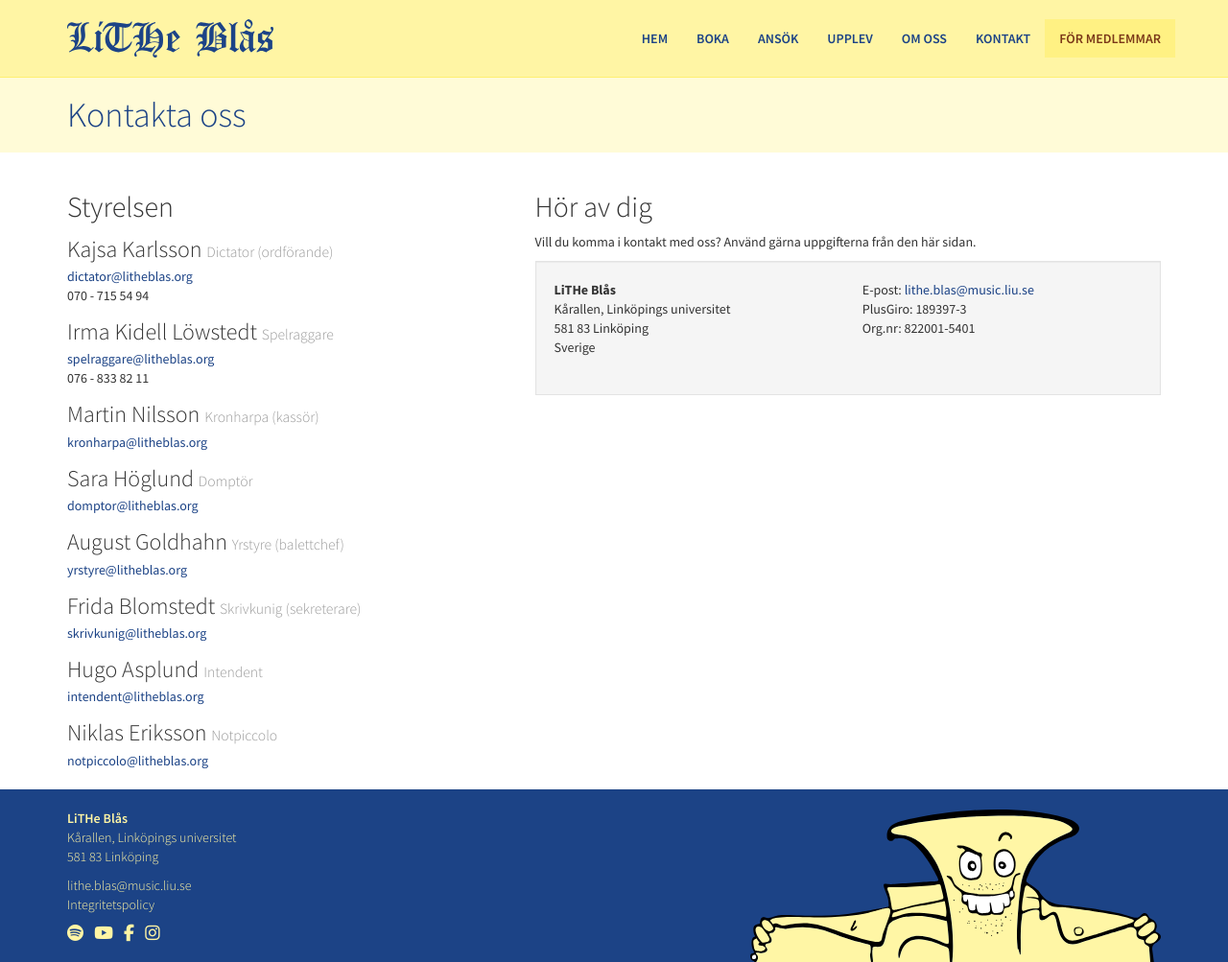
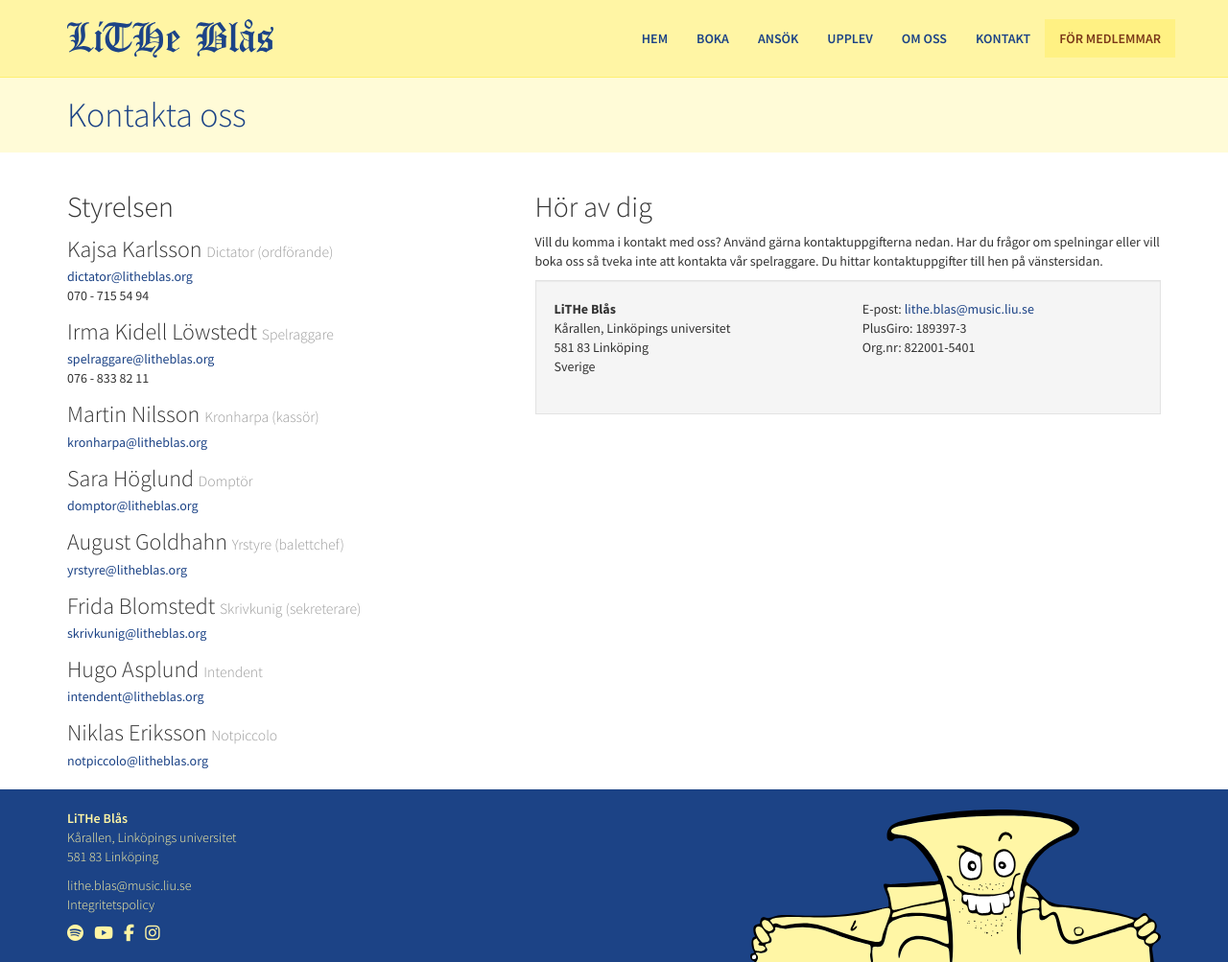
Before and after one commit to litheblas/litheblas.org, a Jekyll site: the page built from _pages/kontakt.md, in a window 1280 px wide and 1003 px high. Shown: the whole window at 96% size. Built offline with Jekyll 4.4.1, drawn with Linux system fonts in a browser that asks for light colours; nearby versions of some CDN libraries.

Commit message:
Update contact.html

```diff
--- a/_layouts/contact.html
+++ b/_layouts/contact.html
@@ -83,7 +83,7 @@ layout: default
 
         <div class="col-md-7">
             <h2>Hör av dig</h2>
-            <p>Vill du komma i kontakt med oss? Använd gärna uppgifterna från den här sidan.</p>
+            <p>Vill du komma i kontakt med oss? Använd gärna kontaktuppgifterna nedan. Har du frågor om spelningar eller vill boka oss så tveka inte att kontakta vår spelraggare. Du hittar kontaktuppgifter till hen på vänstersidan.</p>
 
             <div class="well">
                 <div class="row">
```
